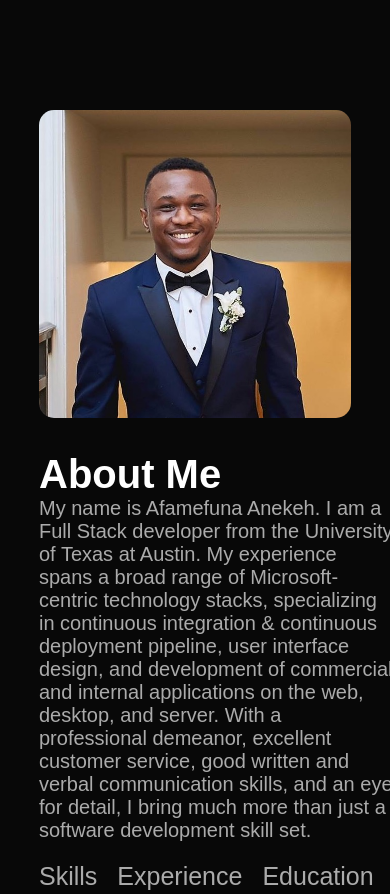
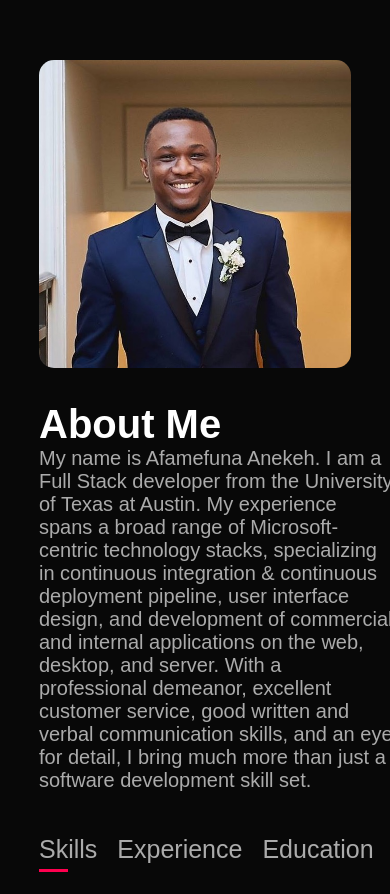
Before and after one commit to Afam-26/new-portfolio, a website: page public/index.html in a window 390 px wide. Shown: the part 584-1478 px from the top of the page. Drawn offline with Linux system fonts and the light colour scheme.

Commit message:
making tabs align on mobil

```diff
--- a/public/css/style.css
+++ b/public/css/style.css
@@ -539,7 +539,7 @@ form .btn2{
     /* padding-top: -500px;
     padding-bottom: 200px;
     padding: 50px 0;  */
-    margin-top: -200px; /* Reduce space between sections */
+    margin-top: -250px; /* Reduce space between sections */
     padding-top: 50px;
    }
     .sub-title{
```
Also changed, not shown: public/index.html (+1 -0 lines).
